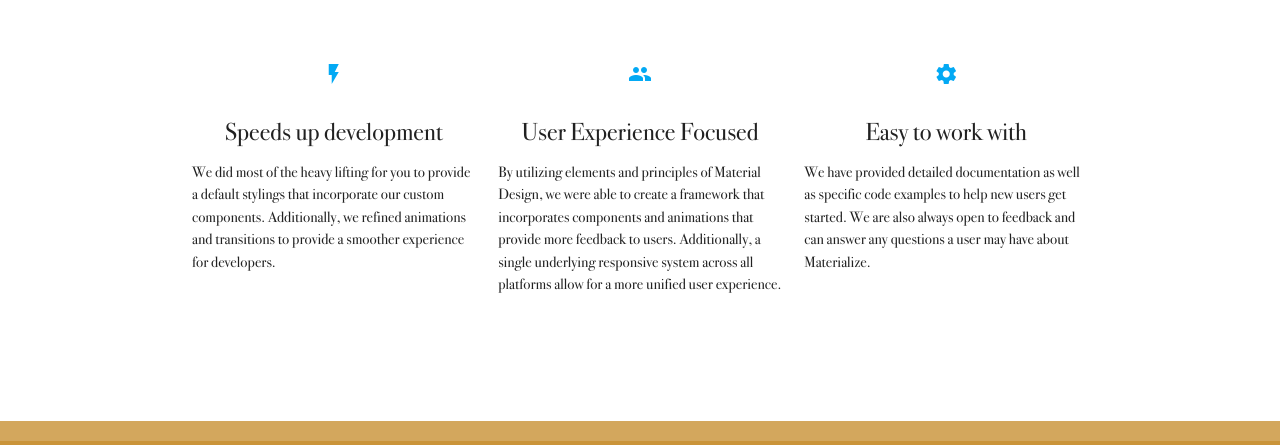
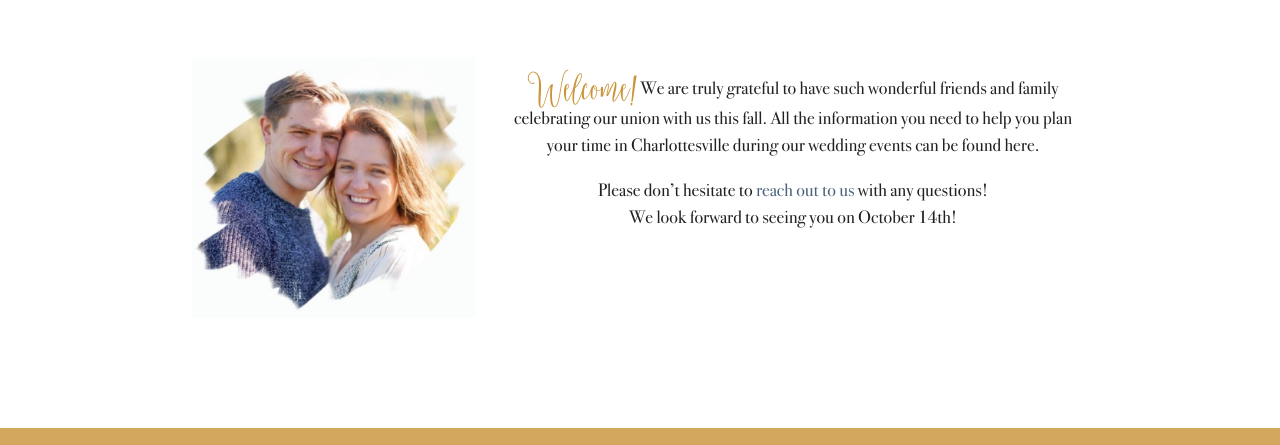
Before and after one commit to swoloszynski/greco-wedding, a plain HTML site: page index.html in a window 1280 px wide. Shown: the part 333-778 px from the top of the page. Drawn offline with nearby package versions, Linux system fonts and the light colour scheme.

Commit message:
Add placeholder photo and intro text to home page content section

```diff
--- a/css/style.css
+++ b/css/style.css
@@ -49,6 +49,14 @@
 /* Set custom default fonts */
 html {
  font-family: 'Bodoni-72-Book', "Palatino Linotype", "Book Antiqua", Palatino, Times, serif;
+}
+
+html a {
+ color: #4a627c;
+}
+
+html a:hover {
+ text-decoration: underline;
 }
 
 /* Nav */
@@ -119,6 +127,23 @@
    margin-top: 0;
 }
 
+/* Home */
+
+.accent-text {
+  color: #ca9439;
+  font-family: 'Charlotte', cursive;
+  font-size: 20;
+}
+
+.intro-text {
+    font-family: 'Bodoni-72-Book', serif;
+    font-size: 18px;
+}
+
+.cushion-25 {
+  height: 25px;
+}
+
 /* Custom palette */
 
 .background-dark-blue {
--- a/index.html
+++ b/index.html
@@ -49,34 +49,16 @@
 
         <div class="container">
             <div class="section">
-
-                <!--     Icon Section     -->
+                <div class="row cushion-25">
+                </div>
                 <div class="row">
-                    <div class="col s12 m4">
-                        <div class="icon-block">
-                            <h2 class="center light-blue-text"><i class="material-icons">flash_on</i></h2>
-                            <h5 class="center">Speeds up development</h5>
-
-                            <p class="light">We did most of the heavy lifting for you to provide a default stylings that incorporate our custom components. Additionally, we refined animations and transitions to provide a smoother experience for developers.</p>
-                        </div>
+                    <div class="col m4 l4 hide-on-small-only">
+                        <img class="responsive-img hide-on-small-only" src="img/painted-portrait.jpg">
                     </div>
 
-                    <div class="col s12 m4">
-                        <div class="icon-block">
-                            <h2 class="center light-blue-text"><i class="material-icons">group</i></h2>
-                            <h5 class="center">User Experience Focused</h5>
-
-                            <p class="light">By utilizing elements and principles of Material Design, we were able to create a framework that incorporates components and animations that provide more feedback to users. Additionally, a single underlying responsive system across all platforms allow for a more unified user experience.</p>
-                        </div>
-                    </div>
-
-                    <div class="col s12 m4">
-                        <div class="icon-block">
-                            <h2 class="center light-blue-text"><i class="material-icons">settings</i></h2>
-                            <h5 class="center">Easy to work with</h5>
-
-                            <p class="light">We have provided detailed documentation as well as specific code examples to help new users get started. We are also always open to feedback and can answer any questions a user may have about Materialize.</p>
-                        </div>
+                    <div class="col m8 l8">
+                        <p class="intro-text center"><span class="accent-text">Welcome!</span> We are truly grateful to have such wonderful friends and family celebrating our union with us this fall. All the information you need to help you plan your time in Charlottesville during our wedding events can be found here.</p>
+                        <p class="intro-text center">Please don’t hesitate to <a href="mailto:kathryn.anne.kingsbury@gmail.com,ppg8gz@virginia.edu?subject=Question%20about%20the%20wedding">reach out to us</a> with any questions!</br>We look forward to seeing you on October 14th!</p>
                     </div>
                 </div>
 
```
Also changed, not shown: img/painted-portrait.jpg (added).
